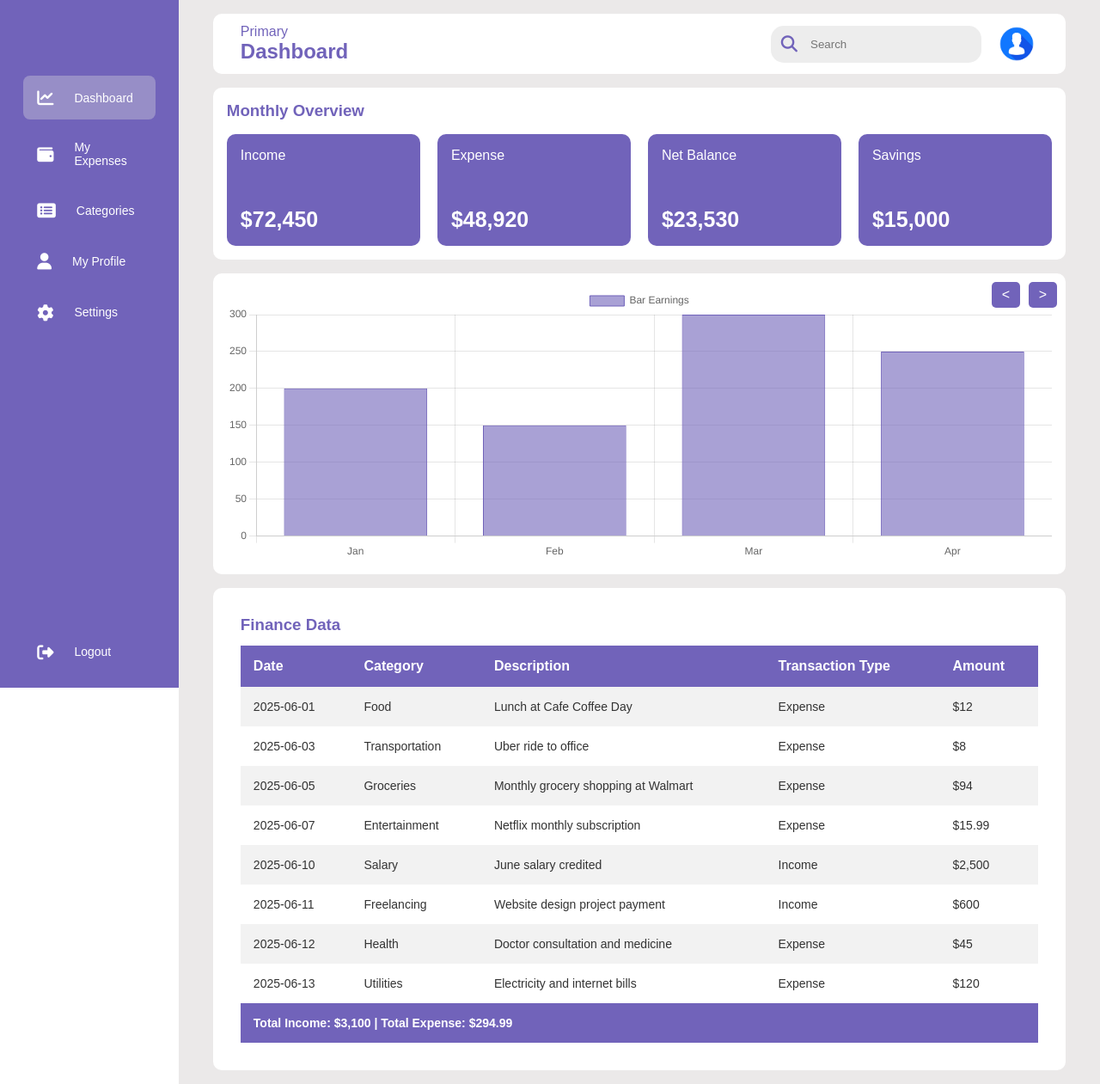
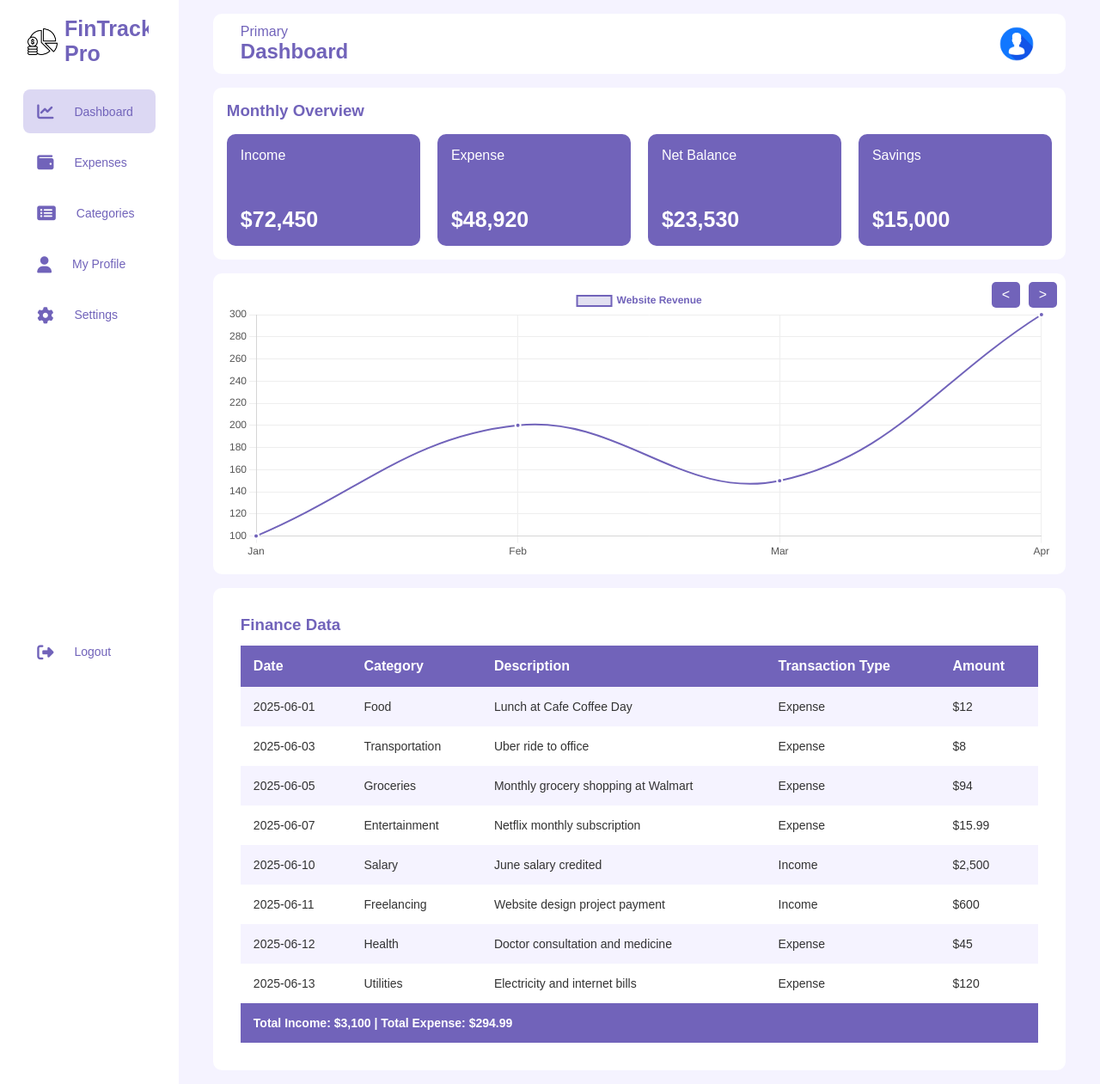
Before and after one commit to Riyaz-CCT/WDI_BUDGET_TRACKER, a PHP site: page /pages/dashboard.html in a window 1280 px wide. Shown: the whole page at 86% size. Run offline with PHP 8.4, Linux system fonts and the light colour scheme.

Commit message:
Theme changed && Logo added

```diff
--- a/css/dashboard_styles.css
+++ b/css/dashboard_styles.css
@@ -24,7 +24,8 @@ body{
   padding:0 1.7rem;
   color:#fff;
   overflow: hidden;
-  background-color: rgba(113,99,186,255);
+  /*background-color: rgba(113,99,186,255);*/
+  background-color: #fff;
   transition:all 0.5s linear;
 }
 .sidebar:hover{
@@ -32,12 +33,29 @@ body{
   transition: 0.5s;
 }
 .logo{
+  margin: 0.5rem;
+  margin-bottom: 1rem;
+  margin-left:0.3rem;
   height: 80px;
-  padding: 16px;
+  display: flex;
+  align-items: center;
+  gap: 8px;
+}
+
+.logo img{
+  height: 35px;
+  width: 35px;
+}
+
+.logo p{
+  font-size: 25px;
+  font-weight: bolder;
+  color: rgba(113,99,186,255);
+  overflow: hidden;
 }
 
 .menu{
-    height:88%;
+    height:86%;
     position: relative;
     list-style-type: none;
     padding:0;
@@ -53,13 +71,15 @@ body{
 
 .menu li:hover,
 .active{
-  background: #e0e0e058;
+  /*background: #e0e0e058;*/
+  background-color: #dcd8f3 ;
 }
 
 .menu a{
   font-size: 14px;
   text-decoration: none;
-  color: #fff;
+  /*color: #fff;*/
+  color: rgba(113,99,186,255);
   display: flex;
   align-items: center;
   gap:1.5rem;
@@ -88,7 +108,9 @@ body{
 
 .main--content{
   position: relative;
-  background:#ebe9e9;
+  /*background:#ebe9e9;*/
+  background-color: #f5f3ff ;
+
   width:100%;
   padding: 1rem 2.5rem;
 }
@@ -123,8 +145,12 @@ body{
   gap: 1rem;
 }
 
+.user--info p{
+  color: rgba(113,99,186,255);
+}
+
 .search--box{
-  background: rgba(237,237,237);
+  background: #f5f3ff;
   border-radius: 15px;
   color:rgba(113,99,186,255);
   display: flex;
@@ -174,12 +200,12 @@ body{
   flex-direction: row;
   gap:20px;
 
+
 }
 
 .stats-cards{
   height: 130px;
   width: 100%;
-  background-color:rgb(156, 203, 241);
   border-radius: 10px;
   padding: 1rem;
   display: flex;
@@ -190,13 +216,15 @@ body{
 
   transition: transform 0.2s ease, box-shadow 0.2s ease;
 
+
 }
 
 .stats-cards:hover {
   transform: translateY(-5px);
   box-shadow: 0 4px 12px rgba(0, 0, 0, 0.1);
   cursor: pointer;
-  background-color: rgba(62, 28, 230, 0.6);
+  background-color: #dcd8f3;
+  color: rgba(113,99,186,255);
 
 }
 
@@ -247,7 +275,7 @@ body{
 }
 
 .chart-switch button:hover {
-  background-color: #fff;
+  background-color: #f5f3ff;
   color: rgba(113,99,186,255);
 }
 
@@ -283,7 +311,8 @@ th{
   text-align: left;
 }
 tbody{
-  background: #f2f2f2;
+  /*background: #f2f2f2;*/
+  background-color: #f5f3ff;
 
 }
 
--- a/js/chart.js
+++ b/js/chart.js
@@ -1,6 +1,5 @@
-
 const chartIds = ['barChart', 'lineChart', 'pieChart'];
-let currentIndex = 0;
+let currentIndex = 1; // Show line chart by default
 
 function showChart(index) {
     chartIds.forEach((id, i) => {
@@ -93,7 +92,6 @@ new Chart(lineCtx, {
     }
 });
 
-
 new Chart(pieCtx, {
     type: 'pie',
     data: {
@@ -116,4 +114,5 @@ new Chart(pieCtx, {
     }
 });
 
-//showChart(currentIndex);
+// Show line chart on initial load
+showChart(currentIndex);
--- a/pages/dashboard.html
+++ b/pages/dashboard.html
@@ -14,7 +14,10 @@
 
     <!--SIDE BAR STARTS HERE-->
     <div class="sidebar">
-        <div class="logo"></div>
+        <div class="logo">
+            <img src="/assests/budget.png" alt="">
+           <p>FinTrack Pro</p>
+        </div>
         <ul class="menu">
             <li class="active">
                 <a href="#">
@@ -25,7 +28,7 @@
             <li>
                 <a href="#">
                     <i class="fas fa-wallet"></i>
-                    <span>My Expenses</span>
+                    <span>Expenses</span>
                 </a>
             </li>
             <li>
@@ -65,12 +68,15 @@
                 <h2>Dashboard</h2>
             </div>
         <div class="user--info">
+            <!--
             <div class="search--box">
                 <i class="fa-solid fa-search"></i>
                 <input type="text" placeholder="Search">
             </div>
+            -->
             <img src="/assests/profile.png" alt="profile picture here"/>
         </div>
+
     </div>
 
     <div class="stats-cards-container">
```
Also changed, not shown: assests/budget.png (added), assests/money-bag.png (added). Lines whose indentation alone changed are shown as unchanged.
